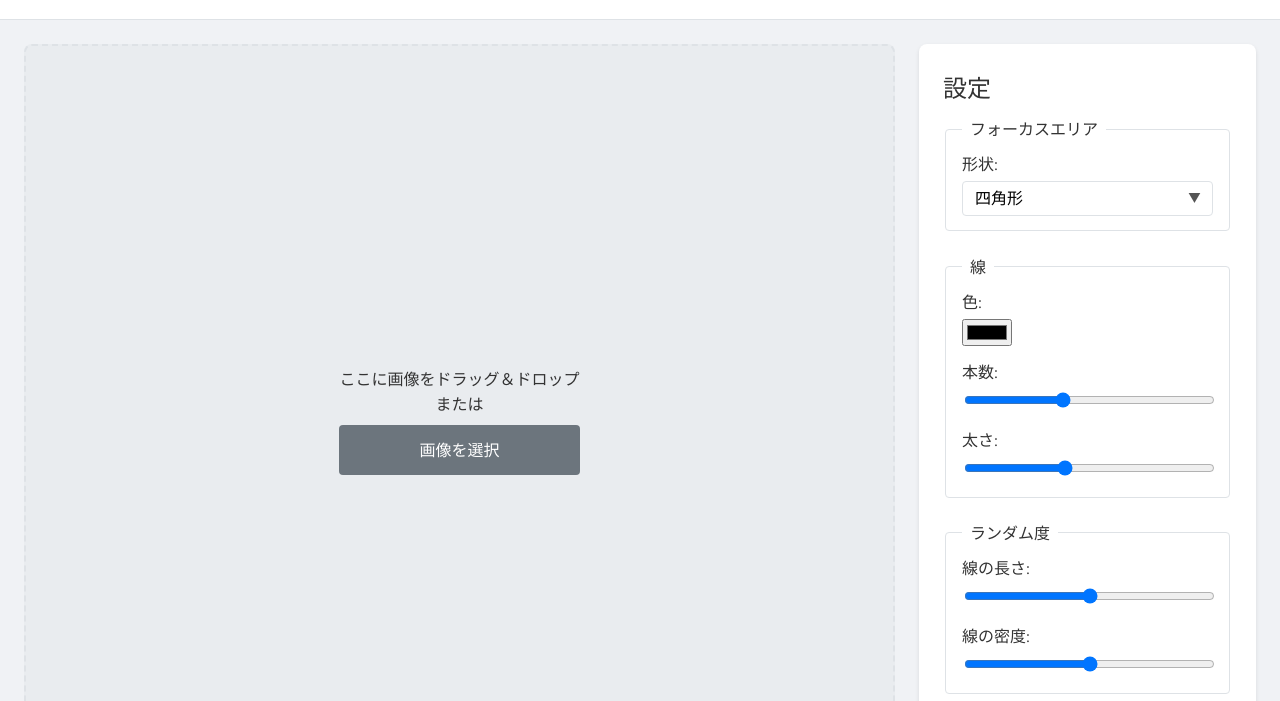
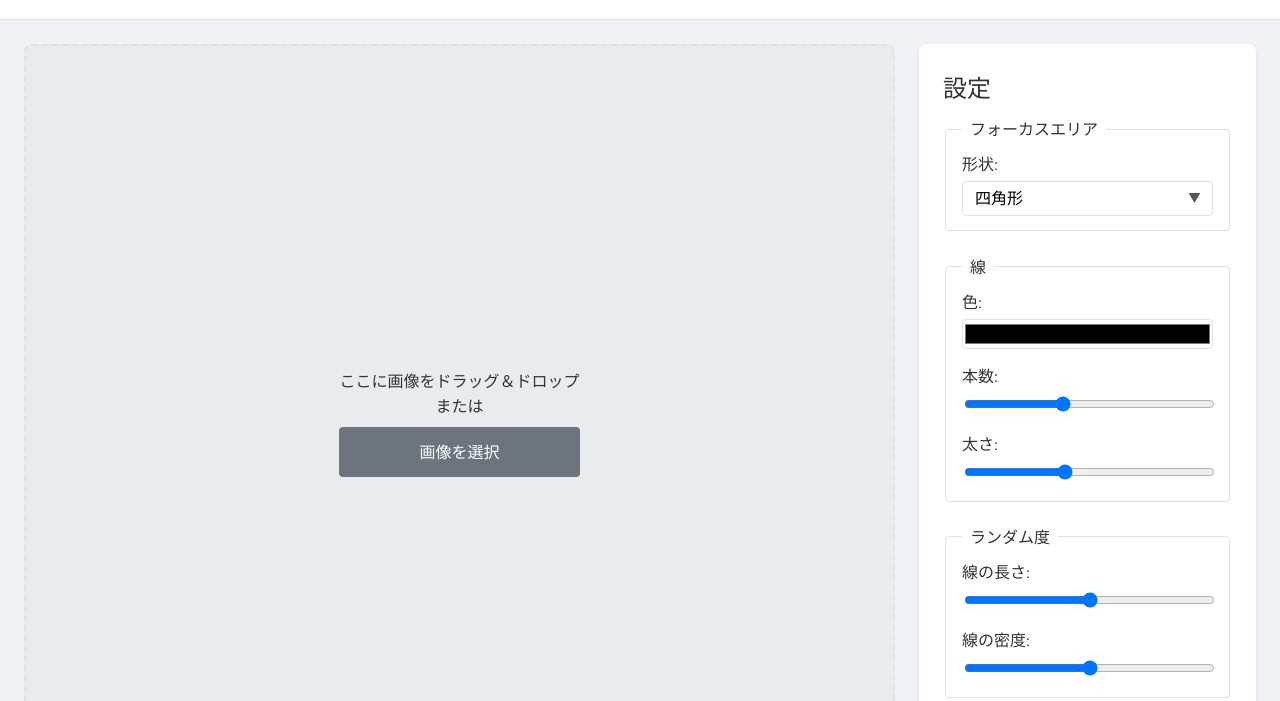
Before and after one commit to hato1198/focus-lines-maker, a plain HTML site: page index.html in a window 1280 px wide. Shown: the part 99-800 px from the top of the page. Drawn offline with Linux system fonts and the light colour scheme; files whose address does not match are found by name.

Commit message:
update styles

```diff
--- a/assets/style.css
+++ b/assets/style.css
@@ -18,6 +18,9 @@ body {
     background-color: var(--background-color);
     color: var(--text-color);
     line-height: 1.6;
+    display: flex;
+    flex-direction: column;
+    min-height: 100vh;
 }
 
 header {
@@ -43,6 +46,9 @@ header p {
     padding: 1.5rem;
     max-width: 1600px;
     margin: 0 auto;
+    flex: 1;
+    width: 100%;
+    box-sizing: border-box;
 }
 
 .workspace {
@@ -180,6 +186,16 @@ legend {
 }
 .controls label:first-of-type {
     margin-top: 0;
+}
+
+.controls input[type="color"] {
+    width: 100%;
+    height: 30px;
+    border: 1px solid var(--border-color);
+    border-radius: 4px;
+    padding: 0;
+    cursor: pointer;
+    background: none;
 }
 
 .controls input[type="range"] {
```
